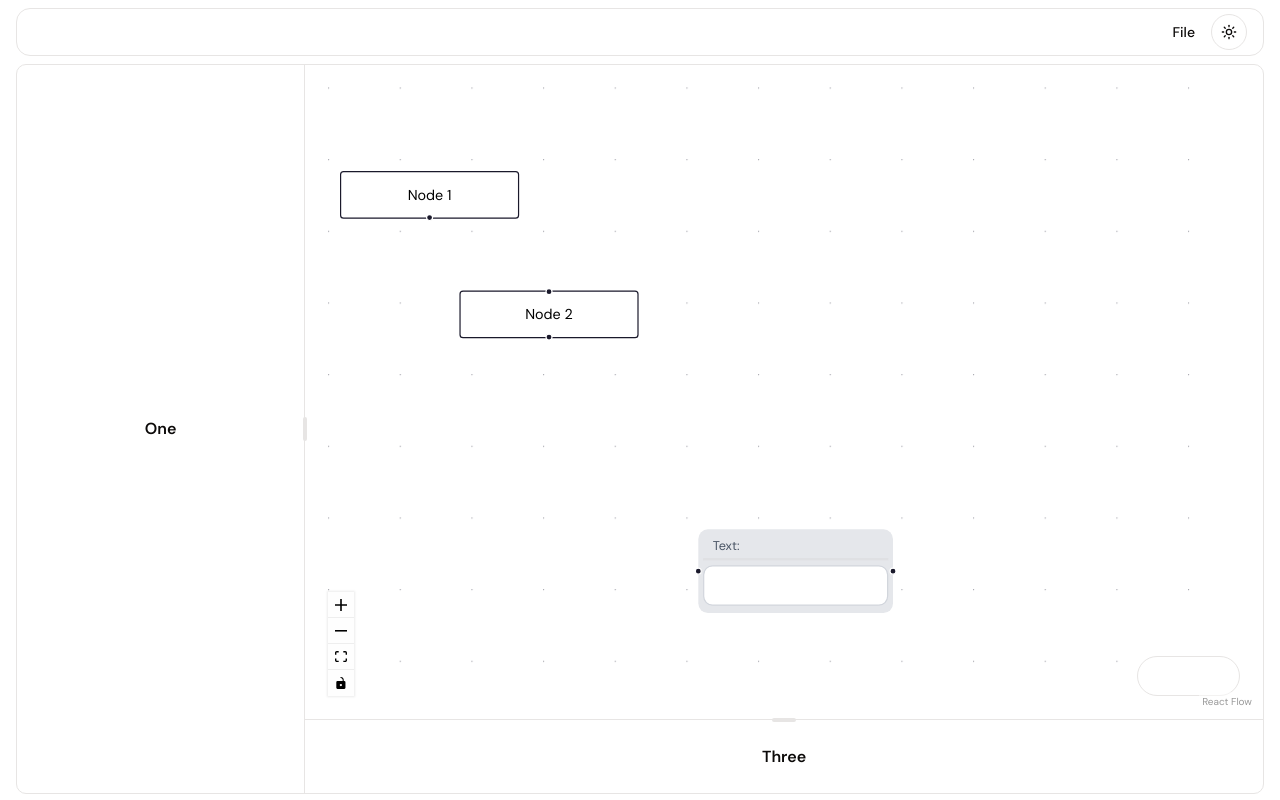
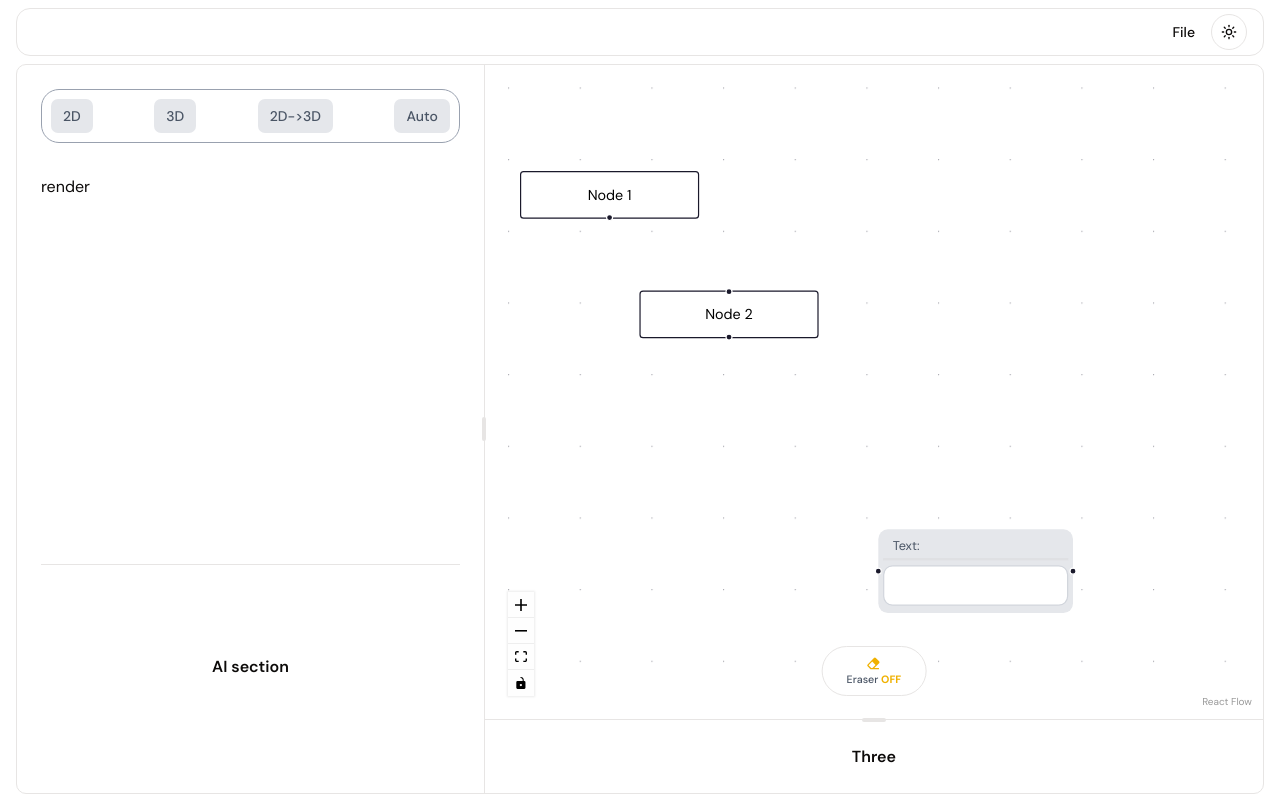
Before and after one commit to Rednaks69/webVFX, a Next.js app: page / in a window 1280 px wide. Built offline with nearby package versions, Linux system fonts and the light colour scheme.

Commit message:
debug trail delete section one transform and style for menu renderer and panel eraser

```diff
--- a/app/globals.css
+++ b/app/globals.css
@@ -158,6 +158,6 @@
   height: 100%;
   width: 100%;
   transform-origin: top left;
-  cursor: crosshair;
+  cursor: url("../public/cursor/icons8-delete-cursor-24.png"), auto;
   touch-action: none;
 }
--- a/app/page.tsx
+++ b/app/page.tsx
@@ -21,9 +21,9 @@ import {
   ContextMenuSubTrigger,
   ContextMenuTrigger,
 } from "@/components/ui/context-menu";
+import MainRenderer from "@/components/renders/MainRenderer";
 
 const Home = () => {
-  const [liftWidth, setLiftWidth] = useState(0);
   const leftPanelRef = useRef<HTMLDivElement>(null);
 
   return (
@@ -31,27 +31,22 @@ const Home = () => {
       <ResizablePanelGroup
         orientation="horizontal"
         className="flex-1 w-full h-full rounded-lg border">
-        <ResizablePanel
-          defaultSize="15%"
-          onResize={(size) => {
-            console.log(size);
-            setLiftWidth(size);
-          }}>
+        <ResizablePanel defaultSize="30%">
           <div
             ref={leftPanelRef}
             className="flex h-full items-center justify-center p-6">
-            <span className="font-semibold">One</span>
+            <MainRenderer />
           </div>
         </ResizablePanel>
+        {/* / / / / /  two */}
         <ResizableHandle withHandle />
-        {/* / / / / /  two */}
         <ResizablePanel defaultSize="50%">
           <ResizablePanelGroup orientation="vertical" className="h-full">
             <ResizablePanel>
               <ContextMenu>
                 <ContextMenuTrigger asChild>
                   <div className="h-full p-2">
-                    <Flow liftWidth={liftWidth} />
+                    <Flow />
                   </div>
                 </ContextMenuTrigger>
 
@@ -85,7 +80,7 @@ const Home = () => {
                 {/*  */}
               </ContextMenu>
             </ResizablePanel>
-            {/* / / / / /  two */}
+            {/* / / / / /  two end*/}
             <ResizableHandle withHandle />
             <ResizablePanel defaultSize="10%">
               <div className="flex h-full items-center justify-center p-6">
--- a/components/flow/Eraser.tsx
+++ b/components/flow/Eraser.tsx
@@ -44,7 +44,7 @@ const storeSelector = (state: ReactFlowState) => ({
   height: state.height,
 });
 
-export function Eraser({ inPixels }: { inPixels: number }) {
+export function Eraser() {
   const { width, height } = useStore(storeSelector);
   const {
     screenToFlowPosition,
@@ -58,6 +58,8 @@ export function Eraser({ inPixels }: { inPixels: number }) {
 
   const canvas = useRef<HTMLCanvasElement | null>(null);
   const ctx = useRef<CanvasRenderingContext2D | undefined | null>(null);
+
+  const canvasRect = useRef<DOMRect | null>(null);
 
   const nodeIntersectionData = useRef<IntersectionData[]>([]);
   const edgeIntersectionData = useRef<IntersectionData[]>([]);
@@ -76,10 +78,11 @@ export function Eraser({ inPixels }: { inPixels: number }) {
 
   function handlePointerDown(e: PointerEvent<HTMLCanvasElement>) {
     (e.target as HTMLCanvasElement).setPointerCapture(e.pointerId);
+    canvasRect.current = canvas.current?.getBoundingClientRect() ?? null;
 
     isDrawing.current = true;
     trailPoints.current = [
-      { point: [e.pageX - inPixels, e.pageY], timestamp: Date.now() },
+      { point: [e.clientX, e.clientY], timestamp: Date.now() },
     ];
 
     nodeIntersectionData.current = [];
@@ -134,7 +137,7 @@ export function Eraser({ inPixels }: { inPixels: number }) {
     if (e.buttons !== 1) return;
 
     trailPoints.current.push({
-      point: [e.pageX - inPixels * 1.1, e.pageY - 60],
+      point: [e.clientX, e.clientY],
       timestamp: Date.now(),
     });
     const points = trailPoints.current.map((tp) => tp.point);
@@ -143,7 +146,7 @@ export function Eraser({ inPixels }: { inPixels: number }) {
 
     const flowPoints = points.map(([x, y]) => {
       const flowPos = screenToFlowPosition({ x, y });
-      return [flowPos.x + inPixels, flowPos.y + 60] as [number, number];
+      return [flowPos.x, flowPos.y] as [number, number];
     });
 
     const nodesToDelete = new Set<string>();
@@ -209,13 +212,17 @@ export function Eraser({ inPixels }: { inPixels: number }) {
   }
 
   function drawTrail() {
-    if (!ctx.current || !canvas.current) return;
+    if (!ctx.current || !canvas.current || !canvasRect.current) return;
 
     ctx.current.clearRect(0, 0, canvas.current.width, canvas.current.height);
     if (trailPoints.current.length < 2) return;
 
     const strokePoints: [number, number, number][] = trailPoints.current.map(
-      ({ point }) => [point[0], point[1], 0.5],
+      ({ point }) => [
+        point[0] - canvasRect.current!.left,
+        point[1] - canvasRect.current!.top,
+        0.5,
+      ],
     );
 
     const stroke = getStroke(strokePoints, pathOptions);
--- a/components/flow/Flow.tsx
+++ b/components/flow/Flow.tsx
@@ -23,6 +23,7 @@ import { ErasableNode } from "./ErasableNode";
 import { ErasableEdge } from "./ErasableEdge";
 import { Eraser } from "./Eraser";
 import { Button } from "@/components/ui/button";
+import { BiSolidEraser } from "react-icons/bi";
 
 const initialNodes: Node[] = [
   {
@@ -59,16 +60,11 @@ const initialEdges: Edge[] = [];
 
 //! //////////////////////////////////////////////////////////////
 
-const Flow = ({
-  liftWidth,
-}: {
-  liftWidth: { asPercentage: number; inPixels: number };
-}) => {
+const Flow = () => {
   const [nodes, setNodes] = useState(initialNodes);
   const [edges, setEdges] = useState(initialEdges);
   const [isEraserActive, setIsEraserActive] = useState(false);
 
-  const { inPixels } = liftWidth;
   // console.log(inPixels);
 
   const onNodesChange = useCallback(
@@ -113,15 +109,34 @@ const Flow = ({
         <Background gap={60} />
         <Controls className="text-black" />
 
-        {isEraserActive && <Eraser inPixels={inPixels} />}
+        {isEraserActive && <Eraser />}
 
-        <Panel position="bottom-right">
+        <Panel position="bottom-center">
           <Button
-            size="lg"
-            className="text-white z-30"
+            size="default"
+            className="text-white z-30 p-6"
             variant={isEraserActive ? "default" : "outline"}
             onClick={() => setIsEraserActive((v) => !v)}>
-            {isEraserActive ? "Eraser: On" : "Eraser: Off"}
+            {isEraserActive ? (
+              <div className="flex flex-col items-center justify-center">
+                <BiSolidEraser className="text-black" />
+                <p className="text-[8pt] text-gray-600 dark:text-white">
+                  Eraser{" "}
+                  <span className="text-black text-[8pt] font-bold"> ON </span>
+                </p>
+              </div>
+            ) : (
+              <div className="flex flex-col items-center justify-center">
+                <BiSolidEraser className="text-yellow-500" />
+                <p className="text-[8pt] text-gray-600 dark:text-gray-50">
+                  Eraser{" "}
+                  <span className="text-yellow-500 text-[8pt] font-bold">
+                    {" "}
+                    OFF{" "}
+                  </span>
+                </p>
+              </div>
+            )}
           </Button>
         </Panel>
       </ReactFlow>
--- a/components/navbar/MainNav.tsx
+++ b/components/navbar/MainNav.tsx
@@ -35,6 +35,7 @@ const MainNav = () => {
       </MenubarMenu>
       {/* //////////////////////////////////// */}
       <ModeToggle />
+      {/* //////////////////////////////////// */}
     </Menubar>
   );
 };
--- /dev/null
+++ b/components/renders/MainRenderer.tsx
@@ -0,0 +1,34 @@
+import React from "react";
+import {
+  ResizableHandle,
+  ResizablePanel,
+  ResizablePanelGroup,
+} from "../ui/resizable";
+import MenuRenderer from "./MenuREnderer";
+
+const MainRenderer = () => {
+  return (
+    <ResizablePanelGroup
+      orientation="vertical"
+      className="flex-1 w-full h-full rounded-lg">
+      <ResizablePanel defaultSize="70%">
+        <div className="flex h-full flex-col gap-8">
+          <div className="w-full ">
+            <MenuRenderer />
+          </div>
+          <div className="">
+            <p>render</p>
+          </div>
+        </div>
+      </ResizablePanel>
+      <ResizableHandle />
+      <ResizablePanel defaultSize="30%">
+        <div className="flex h-full items-center justify-center p-6">
+          <span className="font-semibold">AI section</span>
+        </div>
+      </ResizablePanel>
+    </ResizablePanelGroup>
+  );
+};
+
+export default MainRenderer;
--- /dev/null
+++ b/components/renders/MenuREnderer.tsx
@@ -0,0 +1,36 @@
+import { Button } from "../ui/button";
+
+const MenuRenderer = () => {
+  return (
+    <div
+      className="flex items-center justify-between
+    gap-1 border border-gray-400 p-2 rounded-2xl">
+      <Button
+        className="bg-gray-200 dark:bg-[#3b3b3b10] text-gray-600 dark:text-white
+      rounded-md hover:bg-accent hover:text-black dark:hover:bg-[#3b3b3b40]
+      focus:bg-fuchsia-500 focus:text-white dark:focus:bg-fuchsia-500 dark:focus:border">
+        2D
+      </Button>
+      <Button
+        className="bg-gray-200 dark:bg-[#3b3b3b10] text-gray-600 dark:text-white
+      rounded-md hover:bg-accent hover:text-black dark:hover:bg-[#3b3b3b40]
+      focus:bg-fuchsia-500 focus:text-white dark:focus:bg-fuchsia-500 dark:focus:border">
+        3D
+      </Button>
+      <Button
+        className="bg-gray-200 dark:bg-[#3b3b3b10] text-gray-600 dark:text-white
+      rounded-md hover:bg-accent hover:text-black dark:hover:bg-[#3b3b3b40]
+      focus:bg-fuchsia-500 focus:text-white dark:focus:bg-fuchsia-500 dark:focus:border">
+        2D-{">"}3D
+      </Button>
+      <Button
+        className="bg-gray-200 dark:bg-[#3b3b3b10] text-gray-600 dark:text-white
+      rounded-md hover:bg-accent hover:text-black dark:hover:bg-[#3b3b3b40]
+      focus:bg-fuchsia-500 focus:text-white dark:focus:bg-fuchsia-500 dark:focus:border">
+        Auto
+      </Button>
+    </div>
+  );
+};
+
+export default MenuRenderer;
--- a/package.json
+++ b/package.json
@@ -20,6 +20,7 @@
     "radix-ui": "^1.6.0",
     "react": "19.2.4",
     "react-dom": "19.2.4",
+    "react-icons": "^5.6.0",
     "react-resizable-panels": "^4.11.2",
     "shadcn": "^4.11.0",
     "tailwind-merge": "^3.6.0",
```
Also changed, not shown: public/cursor/icons8-delete-cursor-24.png (added), 1 other file (tests, documents, lock files or other folders).
